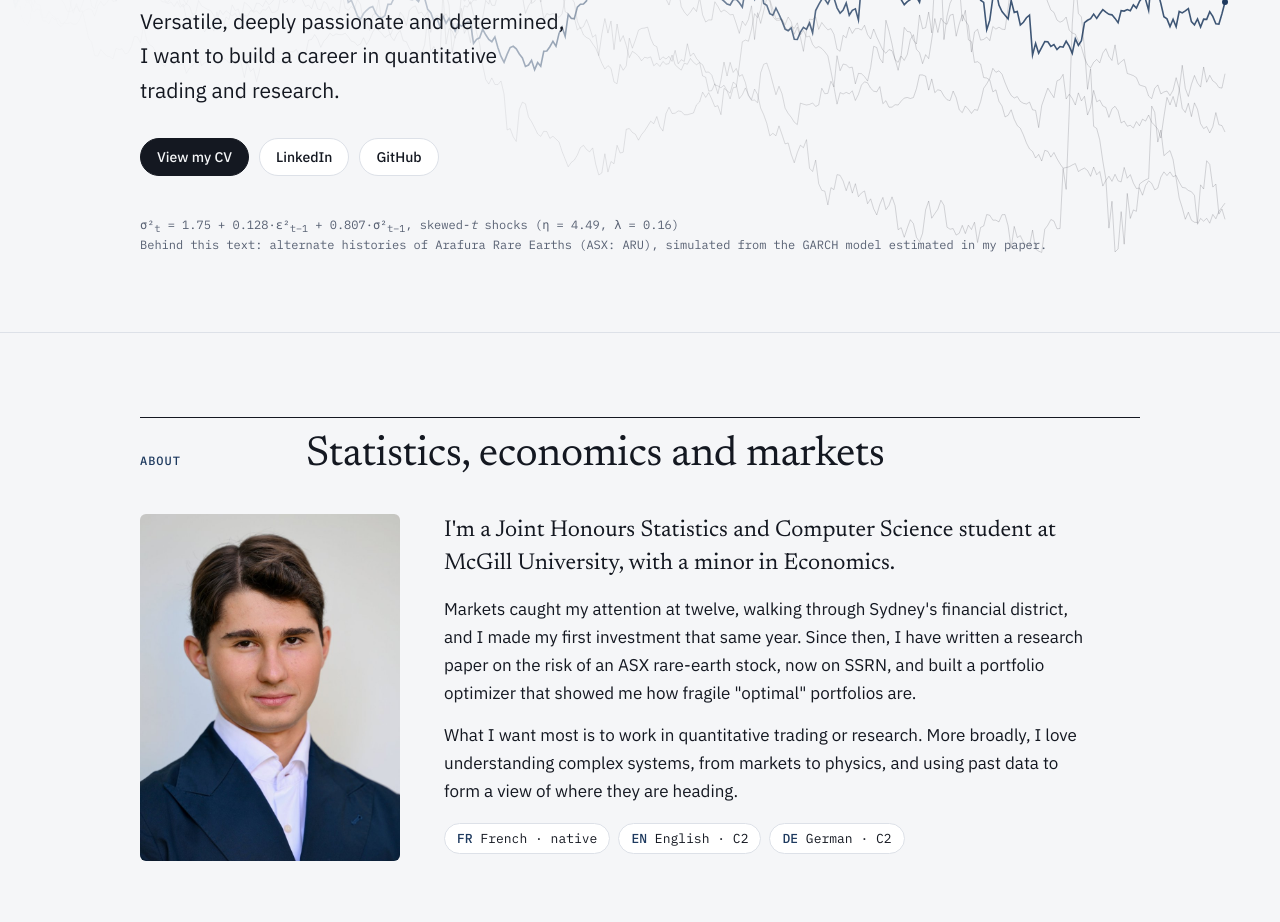
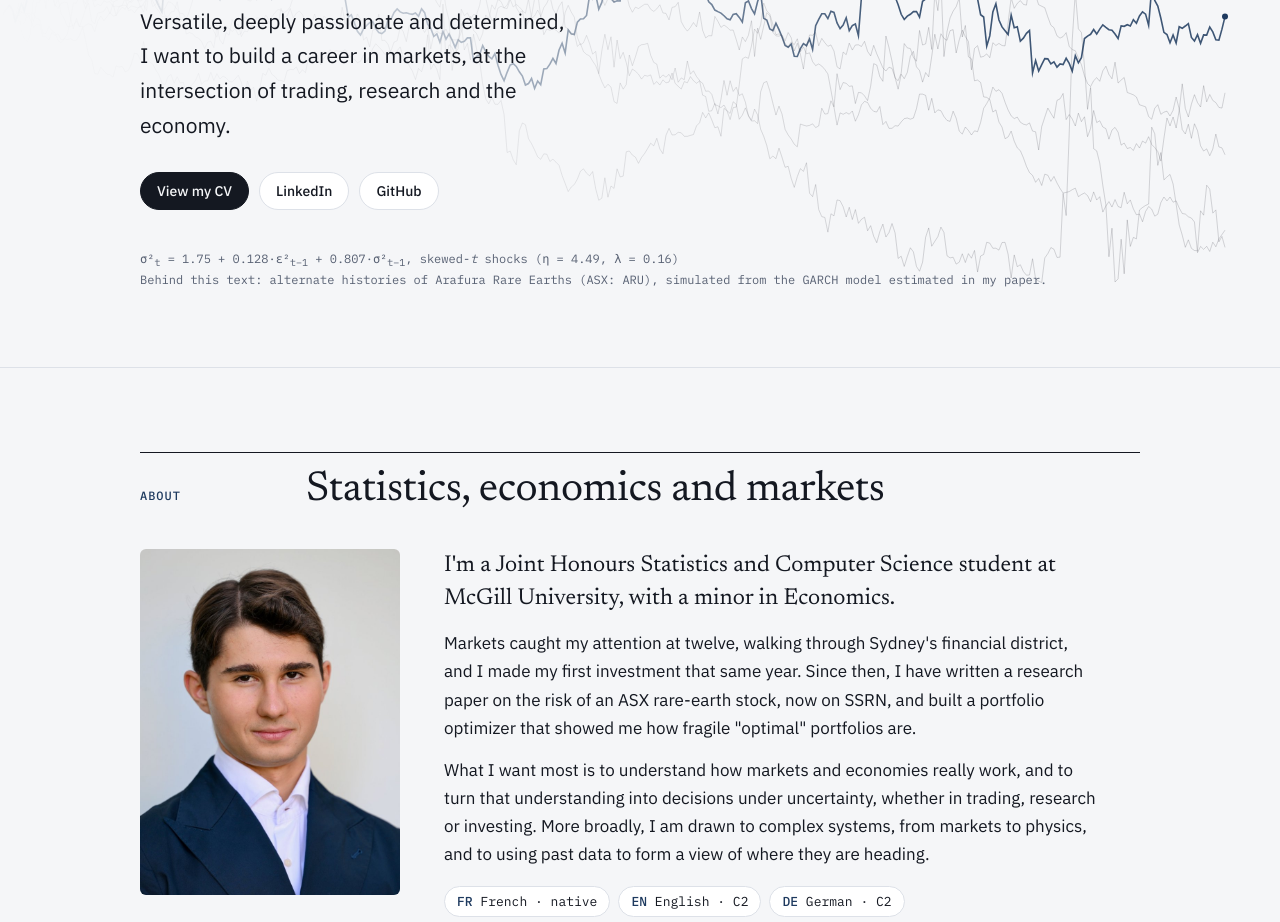
Before and after one commit to 2008MT/2008MT.github.io, a plain HTML site: page index.html in a window 1280 px wide. Shown: the part 293-1215 px from the top of the page. Drawn offline with Linux system fonts and the light colour scheme.

Commit message:
Broaden headline and bio

```diff
--- a/index.html
+++ b/index.html
@@ -7,7 +7,7 @@
 <meta name="claude:viewport-fit-sides" content="cover">
 <meta name="description" content="Mael Tok — Statistics and Computer Science at McGill. Research on market risk, a 3D portfolio optimizer, and writing on how stories move markets.">
 <meta property="og:title" content="Mael Tok">
-<meta property="og:description" content="Statistics &amp; Computer Science, Economics at McGill. Versatile, deeply passionate and determined, I want to build a career in quantitative trading and research.">
+<meta property="og:description" content="Statistics &amp; Computer Science, Economics at McGill. Versatile, deeply passionate and determined, I want to build a career in markets, at the intersection of trading, research and the economy.">
 <meta property="og:type" content="website">
 <meta property="og:url" content="https://2008mt.github.io/">
 <meta property="og:image" content="https://2008mt.github.io/assets/og-image.png">
@@ -48,7 +48,7 @@
   <div class="wrap">
     <p class="eyebrow">Statistics &amp; Computer Science, Economics · McGill University</p>
     <h1>Mael <em>Tok</em></h1>
-    <p class="lede">Versatile, deeply passionate and determined, I want to build a career in quantitative trading and research.</p>
+    <p class="lede">Versatile, deeply passionate and determined, I want to build a career in markets, at the intersection of trading, research and the economy.</p>
     <div class="actions">
       <a class="btn primary" href="files/Mael_Tok_CV.pdf" target="_blank" rel="noopener">View my CV</a>
       <a class="btn" href="https://www.linkedin.com/in/maelt" target="_blank" rel="noopener">LinkedIn</a>
@@ -67,7 +67,7 @@
       <div class="about-text prose">
         <p>I'm a Joint Honours Statistics and Computer Science student at McGill University, with a minor in Economics.</p>
         <p>Markets caught my attention at twelve, walking through Sydney's financial district, and I made my first investment that same year. Since then, I have written a research paper on the risk of an ASX rare-earth stock, now on SSRN, and built a portfolio optimizer that showed me how fragile "optimal" portfolios are.</p>
-        <p>What I want most is to work in quantitative trading or research. More broadly, I love understanding complex systems, from markets to physics, and using past data to form a view of where they are heading.</p>
+        <p>What I want most is to understand how markets and economies really work, and to turn that understanding into decisions under uncertainty, whether in trading, research or investing. More broadly, I am drawn to complex systems, from markets to physics, and to using past data to form a view of where they are heading.</p>
         <div class="langs" aria-label="Languages">
           <span class="chip"><b>FR</b> French · native</span>
           <span class="chip"><b>EN</b> English · C2</span>
```
